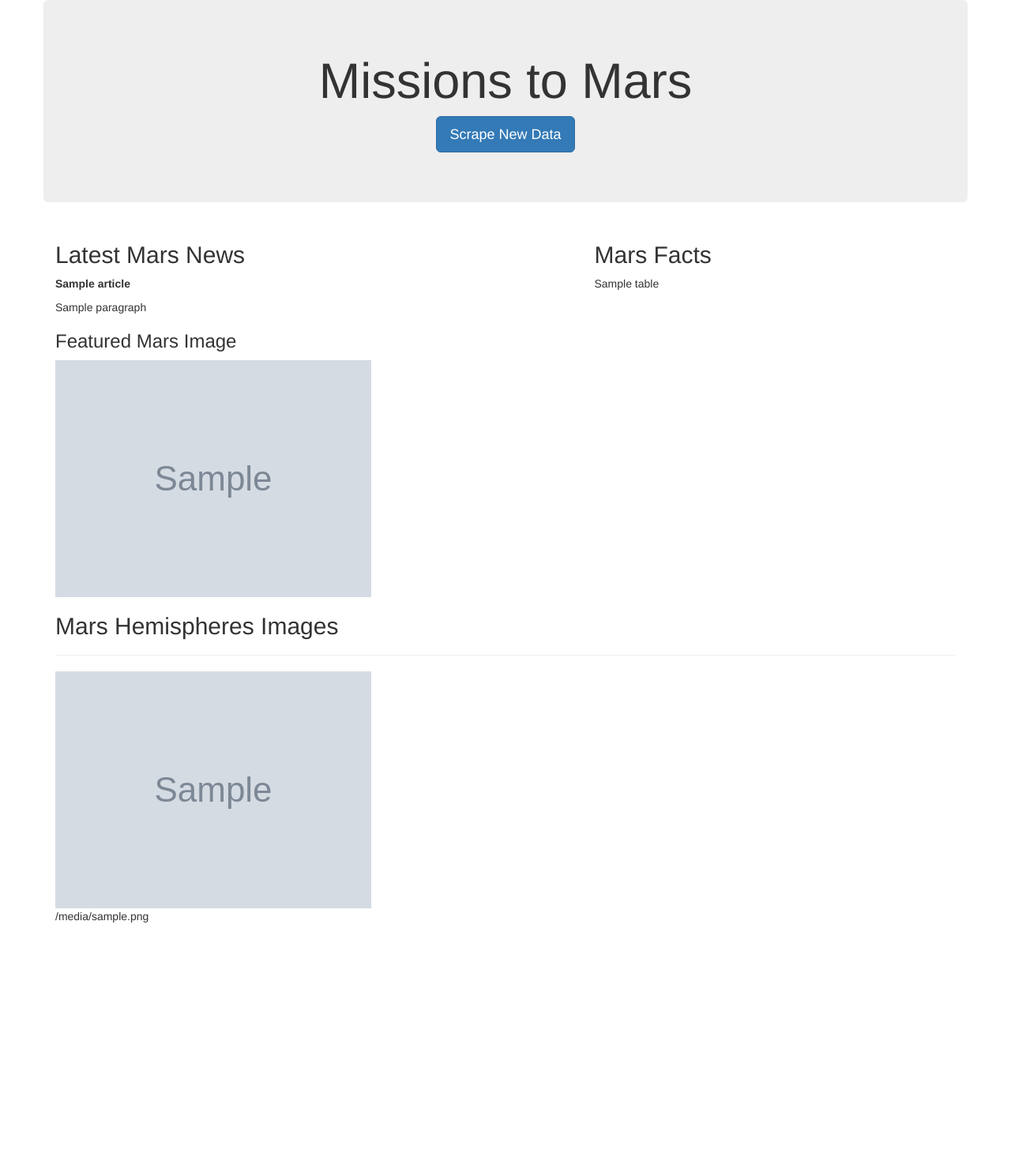
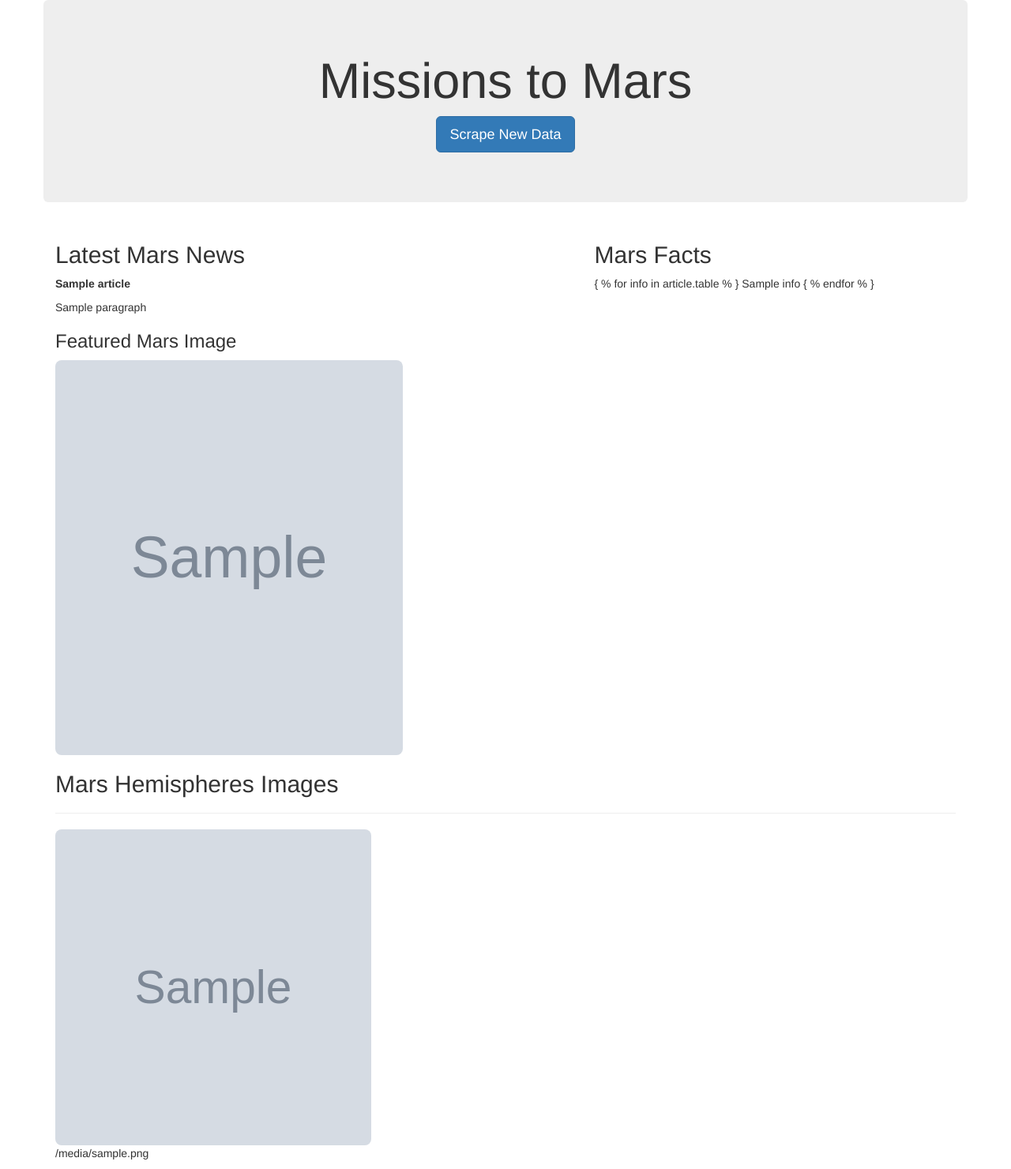
Before and after one commit to itorspwn/Scraping_NASA, a Flask app: template Missions_to_Mars/templates/index.html in a window 1280 px wide. Shown: the whole page at 79% size. Before the commit the page ends 1168 px from the top, so only its background shows below. Run offline with Flask 2, Linux system fonts and the light colour scheme; the template is opened without the code that fills it: most values are stand-ins (such as "Sample title", 1, 10 or a date in 2020); grey boxes marked "Sample" are stand-in pictures; some libraries are stand-ins or nearby versions.

Commit message:
can't get table to render...yet

```diff
--- a/Missions_to_Mars/templates/index.html
+++ b/Missions_to_Mars/templates/index.html
@@ -9,11 +9,18 @@
   <link rel="stylesheet" href="https://maxcdn.bootstrapcdn.com/bootstrap/3.3.7/css/bootstrap.min.css">
 </head>
 
+<style>
+  img {
+    border-radius: 8px;
+  }
+  </style>
+
+
 <body>
 <div class="container">
         <div class="row">
           <div class="jumbotron text-center">
-            <h1 id="missions">Missions to Mars</h1>
+            <h1>Missions to Mars</h1>
             <p><a class="btn btn-primary btn-lg" href="/scrape" role="button" id="newd">Scrape New Data</a></p>
           </div>
           <div class="col-md-7">
@@ -21,22 +28,31 @@
             <p><b> {{ article.title }}</b></p>
             <p>{{ article.paragraph }}</p>
             <h3>Featured Mars Image</h3>
-            <img src="{{ article.image }}" alt="Article" class= "center">
+            <img src="{{ article.image }}" alt="Article" width= "440px" height= "500px">
           </div>
           <div class="col-md-5">
             <h2>Mars Facts</h2>
-            <p>{{ article.table }}</p>
-            <br>
 
-            </div>
+            <table>
+              { % for info in article.table % }
+              <tr>{{ info }}</tr>
+              { % endfor % }
+            </table>
+
+
+
+
+
+
+          </div>
         </div>
         <h2>Mars Hemispheres Images</h2>
         <hr class="my-4">
         <div class="row">
-          {% for image in article.hem_image%}
+          {% for image in article.hem_image %}
           <div class="col-md-5">
-            <img id="hemisphere" src="{{ article.hem_image }}" alt="Article"/>
-            <p id="display-1">{{ image }}</p>
+            <img src="{{ article.hem_image[image] }}" alt="Article" width= "400px" height= "400px">
+            <p>{{ image }}</p>
           </div>
           {% endfor %}
         </div>
```
Also changed, not shown: Missions_to_Mars/scrape_mars.py (+12 -4 lines).
